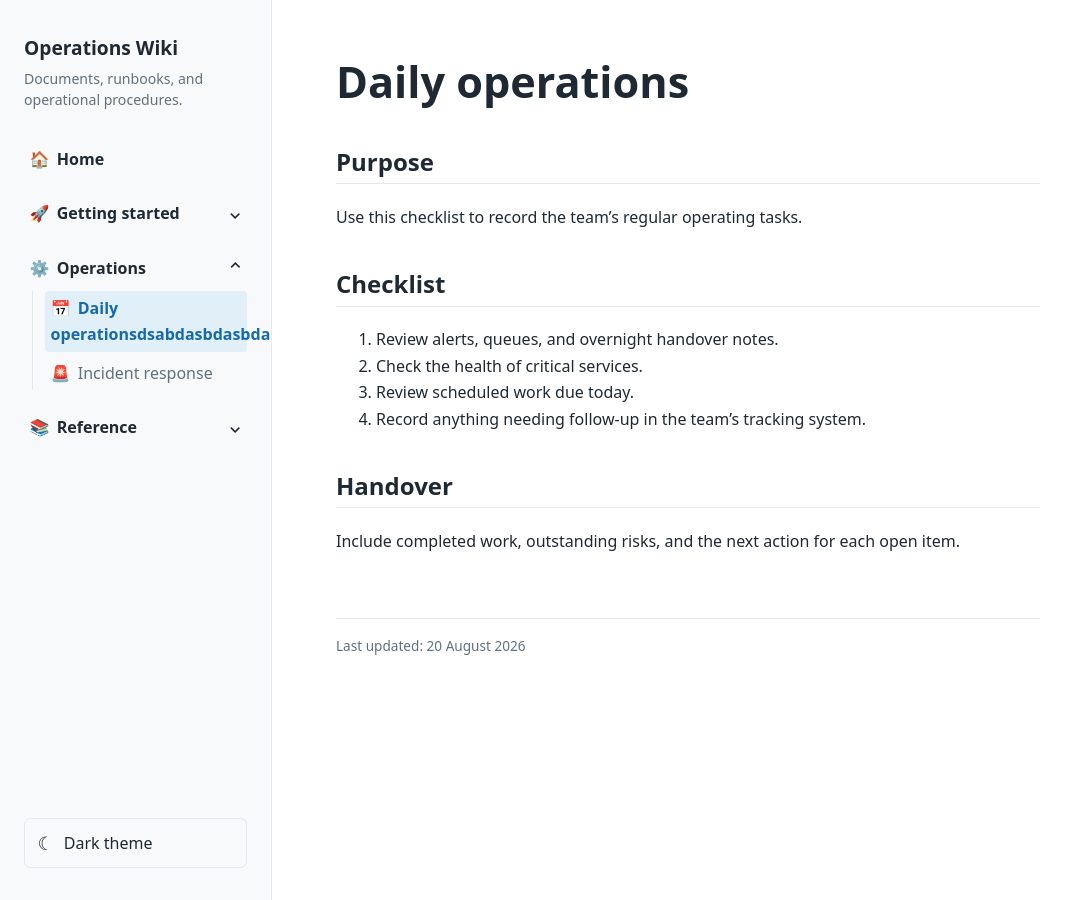
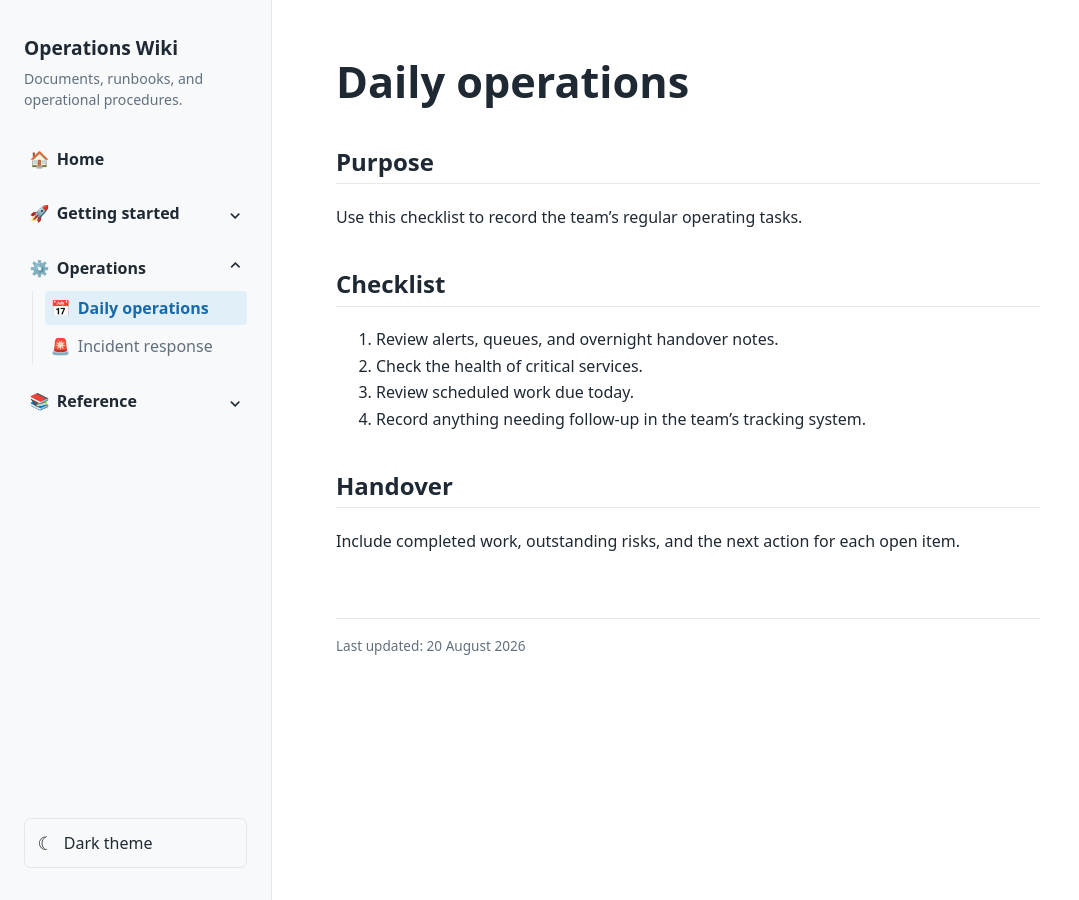
Before and after one commit to dfontolan/operations-wiki, a Jekyll site: the page built from operations/daily-operations.md, in a window 1280 px wide. Shown: the whole page, without its empty margins (0-1079 px from the left). Built offline with Jekyll 4.4.1, drawn with Linux system fonts in a browser that asks for light colours.

Commit message:
Update navigation.yml

```diff
--- a/_data/navigation.yml
+++ b/_data/navigation.yml
@@ -15,7 +15,7 @@
 - title: Operations
   emoji: ⚙️
   children:
-    - title: Daily operationsdsabdasbdasbdasbdasbdasdbsa
+    - title: Daily operations
       emoji: 📅
       url: /operations/daily-operations/
     - title: Incident response
```
